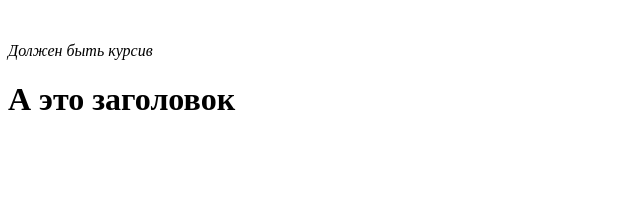
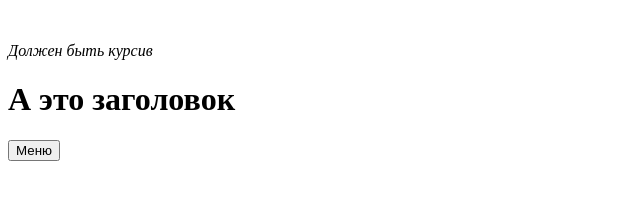
Before and after one commit to andrabra/first-project, a plain HTML site: page index.html in a window 1280 px wide. Shown: the whole page, without its empty margins (0-640 px from the left). Drawn offline with Linux system fonts and the light colour scheme.

Commit message:
Добавлена кнопка Меню

```diff
--- a/index.html
+++ b/index.html
@@ -8,6 +8,7 @@
   <body>
     <p><em>Должен быть курсив</em></p>
     <h1>А это заголовок</h1>
+    <button name="button" type="menu">Меню</button>
   </body>
 
 
```
